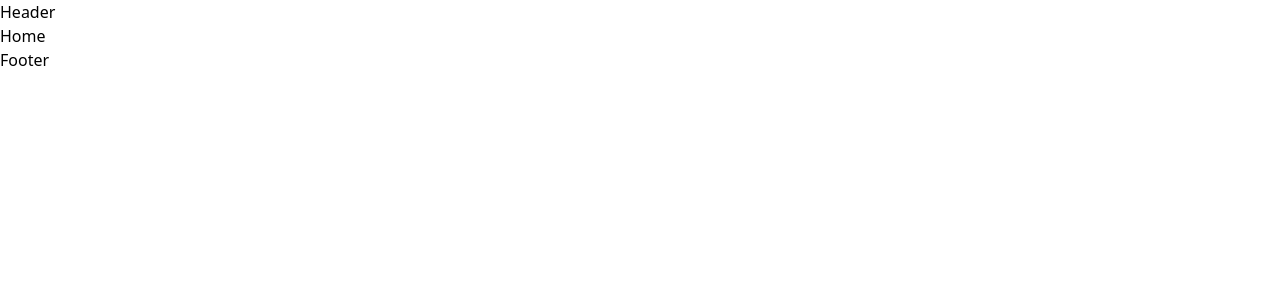
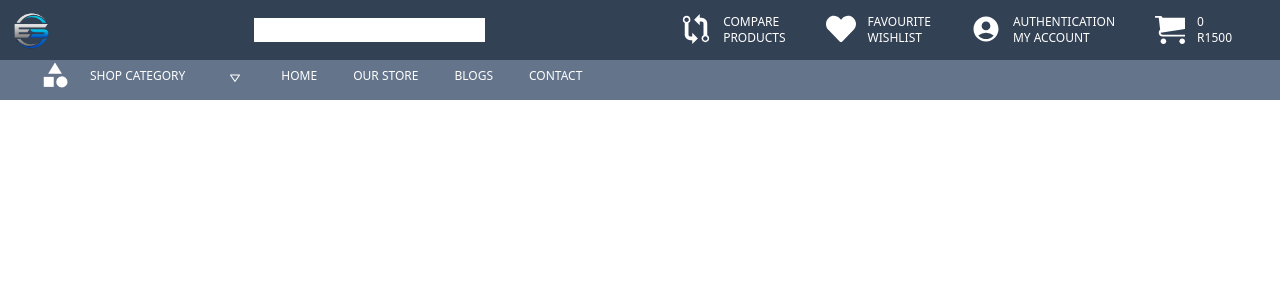
Before and after one commit to Thabiso-Timzo/api.express-store, a React (Create React App) app in the folder client/: page / in a window 1280 px wide. Shown: the top 300 px of the page. Built offline with nearby package versions, Linux system fonts and the light colour scheme.

Commit message:
Updated header

```diff
--- a/client/src/components/Header/Header.jsx
+++ b/client/src/components/Header/Header.jsx
@@ -1,9 +1,261 @@
-import React from 'react'
+import React, { useState, useEffect } from 'react'
+import { Link } from 'react-router-dom'
+import {
+  AiOutlineClose,
+  AiOutlineMenu,
+  AiFillLinkedin,
+  AiFillInstagram,
+  AiFillGithub,
+  AiFillMail,
+  AiOutlineTwitter
+} from 'react-icons/ai'
+import { GoGitCompare } from 'react-icons/go'
+import { FaHeart, FaBlog, FaStore } from 'react-icons/fa'
+import { MdAccountCircle, MdCategory, MdEmail } from 'react-icons/md'
+import { ImCart } from 'react-icons/im'
+import { BiDownArrow } from 'react-icons/bi'
+import { AiTwotoneHome } from 'react-icons/ai'
 
-const Header = () => {
+import logo from '../../assets/logo.png'
+
+const NavBar = () => {
+  const [nav, setNav] = useState(false)
+  const [shadow, setShadow] = useState(false)
+
+  const handleNav = () => {
+    setNav(!nav)
+  }
+
+  useEffect(() => {
+    const handleShadow = () => {
+      if (window.scrollY >= 90) {
+        setShadow(true)
+      } else {
+        setShadow(false)
+      }
+    }
+    window.addEventListener('scroll', handleShadow)
+  }, [])
+
   return (
-    <div>Header</div>
+    <div
+      className={
+        shadow
+        ? 'fixed w-full h-[60px] shadow-xl z-[100] bg-slate-700'
+        : 'fixed w-full h-[60px] z-[100] bg-slate-700'}
+      >
+      <div
+        className={'flex justify-between items-center w-full h-full px-2 2xl:px-16'}>
+        <Link to={'/'}>
+          <img
+            src={logo}
+            alt=''
+            width={'50'}
+            height={'50'}
+          />
+        </Link>
+        <input type="text" />
+        <div>
+          <ul className={'hidden md:flex mr-10'}>
+            <Link to={'/'}>
+              <div className={'flex text-[#fff]'}>
+                <GoGitCompare size={30} />
+                <div className={'flex-row ml-3 text-xs uppercase hover:border-b'}>
+                  <li>Compare</li>
+                  <li>products</li>
+                </div>
+              </div>
+            </Link>
+            <Link to={'/about'}>
+            <div className={'flex text-[#fff] ml-10'}>
+                <FaHeart size={30} />
+                <div className={'flex-row ml-3 text-xs uppercase hover:border-b'}>
+                  <li>Favourite</li>
+                  <li>Wishlist</li>
+                </div>
+              </div>
+            </Link>
+            <Link to={'/skills'}>
+            <div className={'flex text-[#fff] ml-10'}>
+                <MdAccountCircle size={30} />
+                <div className={'flex-row ml-3 text-xs uppercase hover:border-b'}>
+                  <li>Authentication</li>
+                  <li>My account</li>
+                </div>
+              </div>
+            </Link>
+            <Link to={'/projects'}>
+            <div className={'flex text-[#fff] ml-10'}>
+                <ImCart size={30} />
+                <div className={'flex-row ml-3 text-xs uppercase hover:border-b'}>
+                  <li>0</li>
+                  <li>R1500</li>
+                </div>
+              </div>
+            </Link>
+          </ul>
+          <div className={'md:hidden text-[#fff]'} onClick={handleNav}>
+            <AiOutlineMenu size={30} />
+          </div>
+        </div>
+      </div>
+      <div className={nav ? null : 'fixed w-full h-[40px] z-[100] bg-slate-500'}>
+        <ul className={'hidden md:flex ml-10 text-[#fff] uppercase text-xs'}>
+          <div className={'flex'}>
+            <MdCategory size={30} />
+            <div className={'ml-3 flex p-2'}>
+              <li>Shop Category</li>
+              <li className={'p-1 ml-10'}><BiDownArrow /></li>
+            </div>
+          </div>
+          <Link to={''}>
+            <li className={'ml-5 p-2'}>Home</li>
+          </Link>
+          <Link to={''}>
+            <li className={'ml-5 p-2'}>Our store</li>
+          </Link>
+          <Link to={''}>
+            <li className={'ml-5 p-2'}>Blogs</li>
+          </Link>
+          <Link to={''}>
+            <li className={'ml-5 p-2'}>Contact</li>
+          </Link>
+        </ul>
+      </div>
+      <div className={nav ? 'md:hidden fixed left-0 top-0 w-full h-screen bg-black/70' : ''}>
+        <div className={
+          nav
+          ? 'fixed left-0 w-[75%] sm:[60%] md:w-[45%] h-screen bg-slate-600 p-10 ease-in duration-500'
+          : 'fixed left-[-100%] top-0 p-10 ease-in duration-500'
+          }
+        >
+          <div className="">
+            <div className={'flex w-full items-center justify-between'}>
+              <Link to={'/'}>
+                <img
+                  src={logo}
+                  alt=''
+                  width={'100'}
+                  height={'50'}
+                />
+              </Link>
+              <div onClick={handleNav} className={'rounded-full text-[#fff] shadow-lg shadow-gray-700 p-3 cursor-pointer'}>
+                <AiOutlineClose size={25} />
+              </div>
+            </div>
+            <div className={'border-b border-grey-300 my-4'}>
+                <p className={'w-[85%] md:w-[90%] py-4 text-[#fff]'}>A higher form of shopping.</p>
+              </div>
+            </div>
+            <div className={'grid grid-cols-2 gap-4'}>
+              <div className={'py-4 flex flex-col'}>
+                <ul className='uppercase'>
+                <Link to={'/'}>
+                  <div onClick={() => setNav(false)} className={'flex text-[#fff] py-4 text-sm'}>
+                    <GoGitCompare size={20} />
+                    <div className={'flex-row ml-3 text-xs uppercase hover:border-b'}>
+                      <li>Compare</li>
+                      <li>products</li>
+                    </div>
+                   </div>
+                </Link>
+                <Link to={'/about'}>
+                <div onClick={() => setNav(false)} className={'flex text-[#fff] py-4 text-sm'}>
+                    <FaHeart size={20} />
+                    <div className={'flex-row ml-3 text-xs uppercase hover:border-b'}>
+                      <li>Favourite</li>
+                      <li>Wishlist</li>
+                    </div>
+                   </div>
+                </Link>
+                <Link to={'/skills'}>
+                <div onClick={() => setNav(false)} className={'flex text-[#fff] py-4 text-sm'}>
+                    <MdAccountCircle size={20} />
+                    <div className={'flex-row ml-3 text-xs uppercase hover:border-b'}>
+                      <li>Authentication</li>
+                      <li>My account</li>
+                    </div>
+                   </div>
+                </Link>
+                <Link to={'/projects'}>
+                <div onClick={() => setNav(false)} className={'flex text-[#fff] py-4 text-sm'}>
+                    <ImCart size={20} />
+                    <div className={'flex-row ml-3 text-xs uppercase hover:border-b'}>
+                      <li>0</li>
+                      <li>R1500</li>
+                    </div>
+                   </div>
+                </Link>
+                </ul>
+            </div>
+            <div className={'py-4 flex flex-col'}>
+              <ul className='uppercase text-[#fff] text-xs'>
+                <div className={'flex'}>
+                  <MdCategory size={20}/>
+                  <div className={'ml-3 flex p-2'}>
+                    <li>Shop Category</li>
+                    <li className={'p-1 ml-10'}><BiDownArrow /></li>
+                  </div>
+                </div>
+                <Link to={''}>
+                  <div className={'flex mt-5'}>
+                    <AiTwotoneHome size={20}/>
+                    <div className={'ml-3 p-2'}>
+                      <li>Home</li>
+                    </div>
+                  </div>
+                </Link>
+                <Link to={''}>
+                <div className={'flex mt-5'}>
+                    <FaStore size={20}/>
+                    <div className={'ml-3 p-2'}>
+                      <li>Our store</li>
+                    </div>
+                  </div>
+                </Link>
+                <Link to={''}>
+                <div className={'flex mt-5'}>
+                    <FaBlog size={20}/>
+                    <div className={'ml-3 p-2'}>
+                      <li>Blogs</li>
+                    </div>
+                  </div>
+                </Link>
+                <Link to={''}>
+                <div className={'flex mt-5'}>
+                    <MdEmail size={20}/>
+                    <div className={'ml-3 p-2'}>
+                      <li>Contact</li>
+                    </div>
+                  </div>
+                </Link>
+              </ul>
+            </div>
+            </div>
+            <div className={'pt-4'}>
+              <p className={'uppercase tracking-widest text-[#fff]'}>Let's talk.</p>
+              <div className={'flex text-[#fff] items-center justify-between my-4 w-full sm:w-[80%]'}>
+                <div className={'rounded-full shadow-lg shadow-gray-700 p-3 cursor-pointer hover:scale-105 ease-in duration-75'}>
+                  <Link to={'https://www.instagram.com/thabiso.timzo.dev/'}><AiFillInstagram size={20} /></Link>
+                </div>
+                <div className={'rounded-full shadow-lg shadow-gray-700 p-3 cursor-pointer hover:scale-105 ease-in duration-75'}>
+                  <Link to={'https://twitter.com/thabiso_dev'}><AiOutlineTwitter size={20} /></Link>
+                </div>
+                <div className={'rounded-full shadow-lg shadow-gray-700 p-3 cursor-pointer hover:scale-105 ease-in duration-75'}>
+                  <Link to={'https://www.linkedin.com/in/thabiso-hlatshwayo-8a4079198/'}><AiFillLinkedin size={20} /></Link>
+                </div>
+                <div className={'rounded-full shadow-lg shadow-gray-700 p-3 cursor-pointer hover:scale-105 ease-in duration-75'}>
+                  <Link to={'https://github.com/Thabiso-Timzo'}><AiFillGithub size={20}/></Link>
+                </div>
+                <div className={'rounded-full shadow-lg shadow-gray-700 p-3 cursor-pointer hover:scale-105 ease-in duration-75'}>
+                  <Link to={'mailto:thabiso.hlatshwayo24@gmail.com'}><AiFillMail size={20}/></Link>
+                </div>
+              </div>
+            </div>
+        </div>
+      </div>
+    </div>
   )
 }
 
-export default Header
+export default NavBar
```
